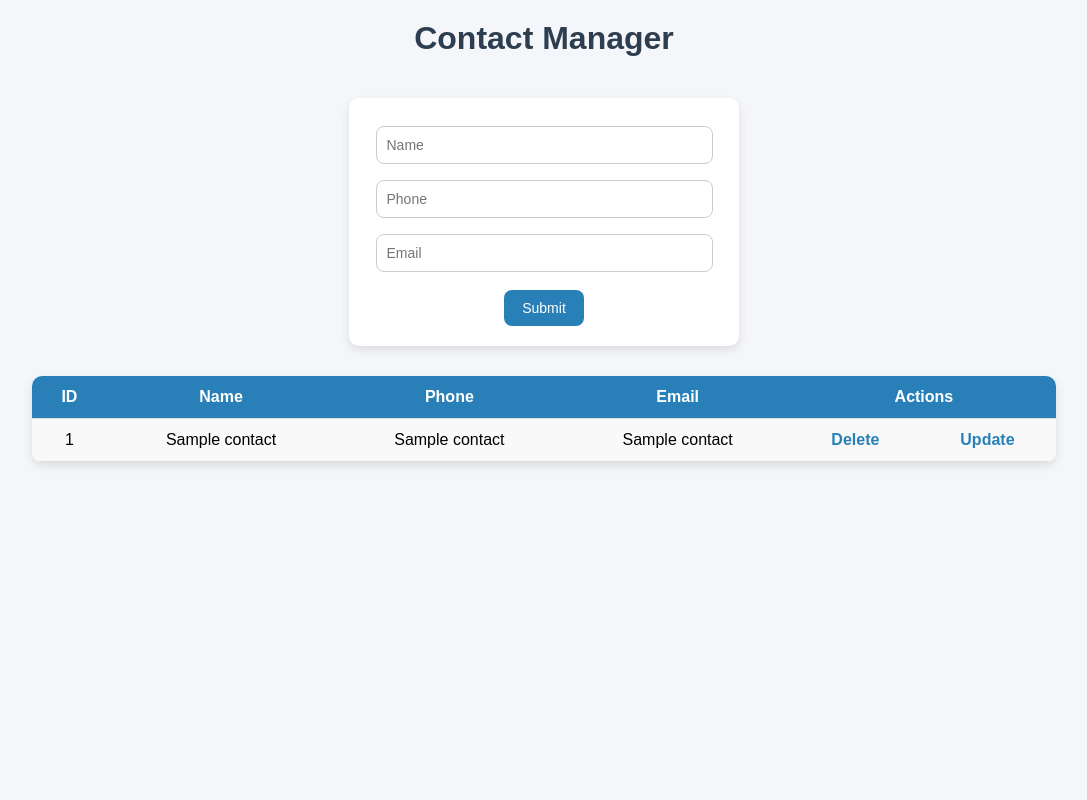
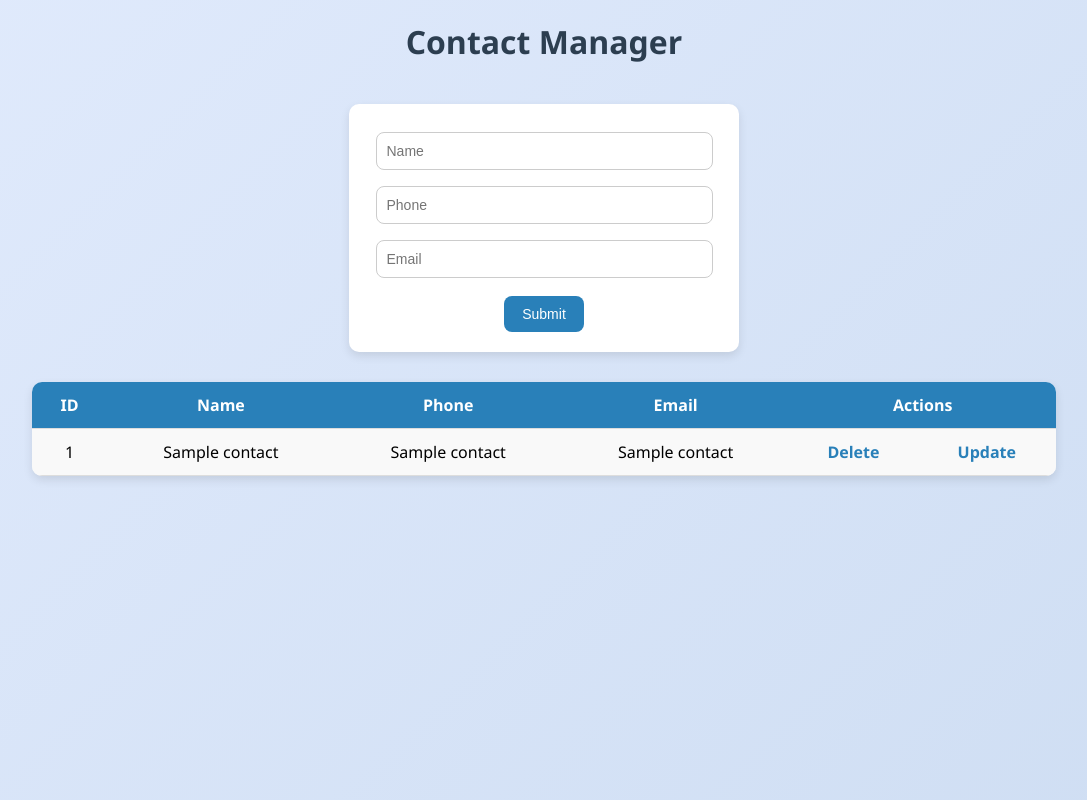
Before and after one commit to keerthivasan91/flask-tutorial, a Flask app: template templates/contacts.html in a window 1280 px wide. Shown: the whole page, without its empty margins (96-1183 px from the left). Run offline with Flask 3, Linux system fonts and the light colour scheme; the template is opened without the code that fills it: most values are stand-ins (such as "Sample title", 1, 10 or a date in 2020).

Commit message:
update contacts.html for improved styling and layout

```diff
--- a/templates/contacts.html
+++ b/templates/contacts.html
@@ -4,10 +4,11 @@
     <title>contacts</title>
     <style>
         body {
-            font-family: Arial, sans-serif;
-            background: #f5f6fa;
+            font-family: 'Segoe UI', Arial, sans-serif;
+            background: linear-gradient(135deg, #e0eafc 0%, #cfdef3 100%);
             margin: 0;
             padding: 0;
+            min-height: 100vh;
             display: flex;
             flex-direction: column;
             align-items: center;
--- a/templates/update.html
+++ b/templates/update.html
@@ -11,6 +11,7 @@
             margin: 0;
             padding: 0;
             display: flex;
+            background: linear-gradient(135deg, #2575fc, #6a11cb);
             justify-content: center;
             align-items: center;
             height: 100vh;
```
